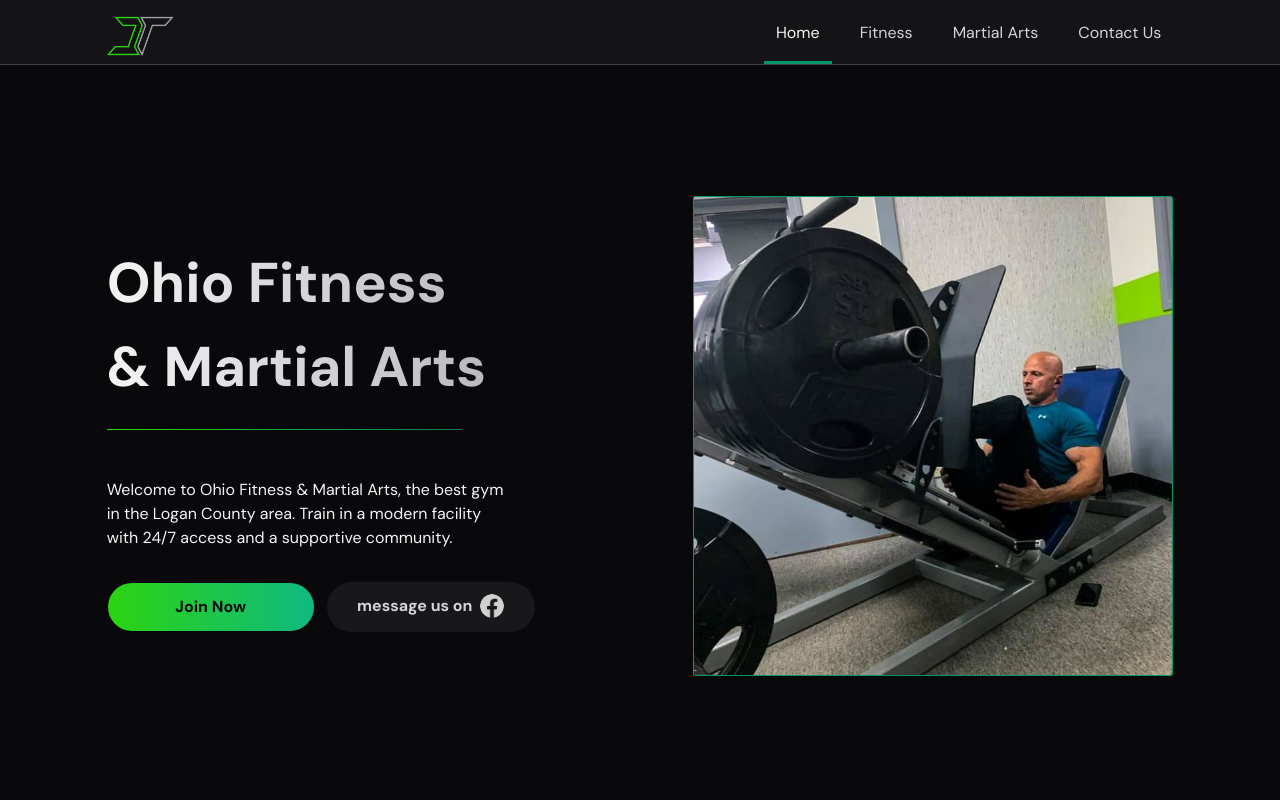
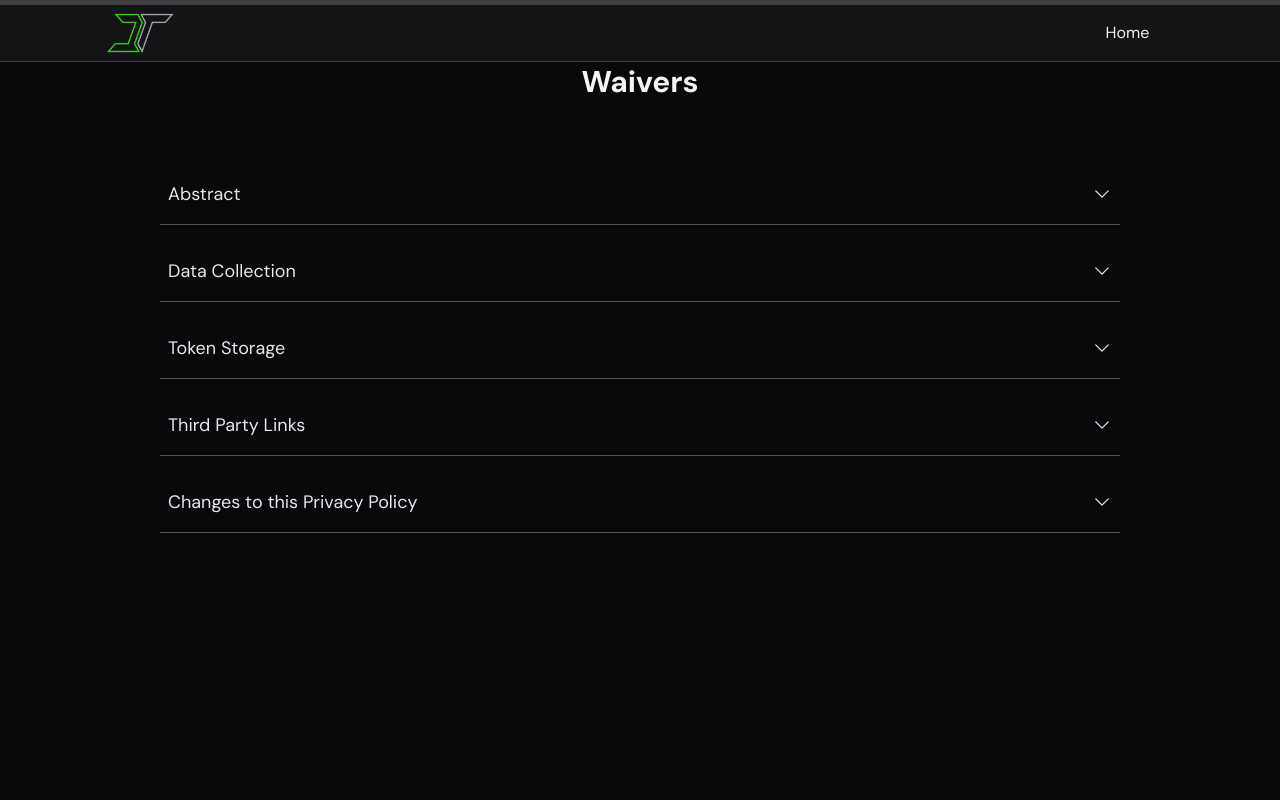
Before and after one commit to Anson-100/brand-ohio-fitness, a React (Vite) app: page /waivers in a window 1280 px wide. Shown: the top 800 px of the page. Built offline with nearby package versions, Linux system fonts and the light colour scheme.

Commit message:
add waivers page to navbar

```diff
--- a/src/App.tsx
+++ b/src/App.tsx
@@ -4,8 +4,11 @@
 import MartialArts from "@/scenes/martialArts"
 import Fitness from "@/scenes/fitness"
 import ContactUs from "@/scenes/contactUs"
+import Waivers from "@/scenes/waivers"
+
 import Footer from "@/scenes/footer"
 import { useEffect, useState } from "react"
+import { BrowserRouter as Router, Routes, Route } from "react-router-dom"
 import { SelectedPage } from "@/shared/types"
 
 function App() {
@@ -28,20 +31,35 @@
   }, [])
 
   return (
+    <Router>
       <div className="app bg-black dark:bg-grayish">
         <Navbar
           isTopOfPage={isTopOfPage}
           selectedPage={selectedPage}
           setSelectedPage={setSelectedPage}
         />
+
+        <Routes>
+          {/* Main Scrollable Page */}
+          <Route
+            path="/"
+            element={
+              <>
                 <Home setSelectedPage={setSelectedPage} />
                 <Fitness setSelectedPage={setSelectedPage} />
                 <MartialArts setSelectedPage={setSelectedPage} />
                 <ContactUs setSelectedPage={setSelectedPage} />
-
                 <div className="h-[5rem] bg-zinc-950 w-full"></div>
                 <Footer setSelectedPage={setSelectedPage} />
+              </>
+            }
+          />
+
+          {/* Standalone Route for Waivers */}
+          <Route path="/waivers" element={<Waivers />} />
+        </Routes>
       </div>
+    </Router>
   )
 }
 
--- a/src/components/LogoLink/index.tsx
+++ b/src/components/LogoLink/index.tsx
@@ -1,30 +1,18 @@
-import React from "react"
 import { Link } from "react-router-dom"
 import AnchorLink from "react-anchor-link-smooth-scroll"
 import ITLogo from "@/assets/it logo (nr).png"
 
-interface LogoLinkProps {
-  selectedPage: string
-  setSelectedPage: (page: string) => void
-}
-
-const LogoLink: React.FC<LogoLinkProps> = ({
-  selectedPage,
-  setSelectedPage,
-}) => {
+const LogoLink: React.FC = () => {
   const isHomePage = window.location.pathname === "/"
   const lowerCasePage = "home"
 
   const LogoImage: React.FC = () => (
-    <img src={ITLogo} alt="Cool English Logo" className="h-16 py-2" />
+    <img src={ITLogo} alt="IT Logo" className="h-14 py-2" />
   )
 
   return isHomePage ? (
     // Smooth scroll anchor link for home page
-    <AnchorLink
-      href={`#${lowerCasePage}`}
-      onClick={() => setSelectedPage(lowerCasePage)}
-    >
+    <AnchorLink href={`#${lowerCasePage}`}>
       <LogoImage />
     </AnchorLink>
   ) : (
@@ -32,8 +20,7 @@
     <Link
       to="/"
       onClick={() => {
-        setSelectedPage("home")
-        sessionStorage.setItem("selectedPage", "home")
+        sessionStorage.setItem("selectedPage", lowerCasePage)
       }}
     >
       <LogoImage />
--- a/src/scenes/navbar/Link.tsx
+++ b/src/scenes/navbar/LinkDesktop.tsx
@@ -7,14 +7,14 @@
   setSelectedPage: (value: SelectedPage) => void
 }
 
-const Link = ({ page, selectedPage, setSelectedPage }: Props) => {
+const LinkDesktop = ({ page, selectedPage, setSelectedPage }: Props) => {
   const lowerCasePage = page.toLowerCase().replace(/ /g, "") as SelectedPage
 
   return (
     <AnchorLink
-      className={`pb-4 pt-1 px-3 border-b-[3px] ${
+      className={`mt-1 pb-1 px-3 border-b-[1px] ${
         selectedPage === lowerCasePage
-          ? " border-b-[3px] border-emerald-theme"
+          ? " border-b-[1px] border-emerald-theme"
           : "text-zinc-300 border-transparent hover:border-zinc-700"
       }
 
@@ -27,4 +27,4 @@
   )
 }
 
-export default Link
+export default LinkDesktop
--- a/src/scenes/navbar/index.tsx
+++ b/src/scenes/navbar/index.tsx
@@ -1,7 +1,9 @@
 import { useState, useEffect, useRef } from "react"
-import Link from "./Link"
+import { Link, useLocation } from "react-router-dom"
+import LinkDesktop from "./LinkDesktop"
 import LinkMobile from "./LinkMobile"
-import ITLogo from "@/assets/it logo (nr).png"
+
+import LogoLink from "@/components/LogoLink"
 
 import {
   Bars3Icon,
@@ -14,7 +16,6 @@
 
 import { SelectedPage } from "@/shared/types"
 import useMediaQuery from "@/hooks/useMediaQuery"
-import LogoLink from "@/components/LogoLink"
 
 type Props = {
   isTopOfPage: boolean
@@ -30,6 +31,7 @@
   const navbarBackground = isTopOfPage ? "bg-zinc-900" : "bg-zinc-900"
 
   const menuRef = useRef<HTMLDivElement>(null)
+  const location = useLocation() // Get the current route
 
   useEffect(() => {
     const handleClickOutside = (event: MouseEvent) => {
@@ -42,52 +44,70 @@
     return () => document.removeEventListener("mousedown", handleClickOutside)
   }, [])
 
+  // Check if the current route is `/waivers`
+  const isWaiversPage = location.pathname === "/waivers"
+
   return (
     <nav>
       <div
-        className={`${navbarBackground} ${flexBetween} fixed top-0 z-30 w-full md:pt-4 py-2 md:pb-0 border-b-[1px] border-zinc-700 backdrop-blur-md bg-opacity-80`}
+        className={`${navbarBackground} ${flexBetween} fixed border-t-[5px] border-t-zinc-700 top-0 z-30 w-full  border-b-[1px] border-zinc-700 backdrop-blur-md bg-opacity-80`}
       >
         <div className={`${flexBetween} mx-auto w-5/6`}>
           <div className={`${flexBetween} w-full gap-16`}>
             {/* LEFT SIDE */}
-            {isAboveSmallMobileScreen ? (
-              // <p className=" font-bold text-md md:pb-3">
-              //   Ohio Fitness & Martial Arts
-              // </p>
-              <img src={ITLogo} alt="IT Logo" className="h-12 pb-2" />
-            ) : (
-              <div>
-                {/* <p className="text-gray-100 text-bold text-md">Ohio Fitness</p>
-                <p>& Martial Arts</p> */}
-                <img src={ITLogo} alt="" />
-              </div>
-            )}
+            <LogoLink />
 
             {/* RIGHT SIDE */}
-            {isAboveMediumScreens ? (
+            {isWaiversPage ? (
+              // Simplified Navbar for Waivers Page
+              <div>
+                <Link
+                  to="/"
+                  onClick={() => {
+                    setSelectedPage(SelectedPage.Home)
+                    sessionStorage.setItem("selectedPage", "home")
+                  }}
+                  className="font-quest text-text-supporting py-2 px-6 bg-bg-supporting hover:bg-bg-dark rounded-lg"
+                >
+                  Home
+                </Link>
+              </div>
+            ) : isAboveMediumScreens ? (
+              // Full Navbar for Main Pages
               <div className={`${flexBetween} gap-8`}>
-                <div className={`${flexBetween} gap-4 text-md`}>
-                  <Link
+                <div
+                  className={`${flexBetween} gap-4 text-md bg-zinc-900 my-1 px-4 rounded-md`}
+                >
+                  <LinkDesktop
                     page="Home"
                     selectedPage={selectedPage}
                     setSelectedPage={setSelectedPage}
                   />
-                  {/* <div className="h-6 w-[1px] bg-zinc-400"></div> */}
-                  <Link
+                  <LinkDesktop
                     page="Fitness"
                     selectedPage={selectedPage}
                     setSelectedPage={setSelectedPage}
                   />
-                  <Link
+                  <LinkDesktop
                     page="Martial Arts"
                     selectedPage={selectedPage}
                     setSelectedPage={setSelectedPage}
                   />
-                  <Link
+                  <LinkDesktop
                     page="Contact Us"
                     selectedPage={selectedPage}
                     setSelectedPage={setSelectedPage}
                   />
+                  <div className="h-6 w-[1px] mb-1 bg-zinc-600"></div>
+                  <Link
+                    to="/waivers"
+                    onClick={() => {
+                      sessionStorage.setItem("selectedPage", "waivers")
+                    }}
+                    className="py-2 px-3 m-2 bg-zinc-700 hover:bg-zinc-600 rounded-md"
+                  >
+                    Waivers
+                  </Link>
                 </div>
               </div>
             ) : (
@@ -105,6 +125,7 @@
           </div>
         </div>
       </div>
+
       {/* MOBILE MENU MODAL */}
       {!isAboveMediumScreens && isMenuToggled && (
         <div
@@ -122,8 +143,7 @@
               toggleMenu={() => setIsMenuToggled(false)}
               Icon={HomeIcon}
             />
-            <div className="w-full h-[1px] bg-gray-700 m-auto " />
-
+            <div className="w-full h-[1px] bg-gray-700 m-auto" />
             <LinkMobile
               page="Fitness"
               selectedPage={selectedPage}
@@ -131,8 +151,7 @@
               toggleMenu={() => setIsMenuToggled(false)}
               Icon={ArrowTrendingUpIcon}
             />
-            <div className="w-full h-[1px] bg-gray-700 m-auto " />
-
+            <div className="w-full h-[1px] bg-gray-700 m-auto" />
             <LinkMobile
               page="Martial Arts"
               selectedPage={selectedPage}
@@ -140,8 +159,7 @@
               toggleMenu={() => setIsMenuToggled(false)}
               Icon={FireIcon}
             />
-            <div className="w-full h-[1px] bg-gray-700 m-auto " />
-
+            <div className="w-full h-[1px] bg-gray-700 m-auto" />
             <LinkMobile
               page="Contact Us"
               selectedPage={selectedPage}
--- /dev/null
+++ b/src/scenes/waivers/index.tsx
@@ -0,0 +1,183 @@
+import React, { useState } from "react"
+import useMediaQuery from "@/hooks/useMediaQuery"
+import {
+  ChevronDownIcon,
+  ChevronDoubleDownIcon,
+} from "@heroicons/react/24/solid"
+import { motion, AnimatePresence } from "framer-motion"
+
+interface PolicyItem {
+  id: string
+  question: string
+  answer: string | (() => JSX.Element)
+}
+
+const Waivers: React.FC = () => {
+  const [isOpen, setIsOpen] = useState<Record<string, boolean>>({})
+  const isAboveMd = useMediaQuery("(min-width: 1060px)")
+
+  const toggleOpen = (id: string): void => {
+    setIsOpen(prevState => ({
+      ...prevState,
+      [id]: !prevState[id],
+    }))
+  }
+
+  const PolicyItems: PolicyItem[] = [
+    {
+      id: "policy1",
+      question: "Abstract",
+      answer:
+        "Welcome to Cool English! Your privacy matters to us. This Privacy Policy explains how we handle your data when you use our site. Please take a moment to review it to understand how we treat your information.",
+    },
+    {
+      id: "policy2",
+      question: "Data Collection",
+      answer: () => (
+        <span>
+          Enjoy an enhanced English teaching experience with our website! Your
+          browsing habits, preferences, and activities outside of our site
+          remain completely private and untouched.
+        </span>
+      ),
+    },
+    {
+      id: "policy3",
+      question: "Token Storage",
+      answer:
+        "Our site may save a single authentication token in your browser's local storage. This token ensures smooth access to specific features or services. It's securely stored on your device and isn't shared with any external servers or third parties.",
+    },
+    {
+      id: "policy4",
+      question: "Third Party Links",
+      answer: () => (
+        <span>
+          Cool English doesn't link to third-party websites. We're not
+          responsible for the content or practices of any third-party sites you
+          may visit through external links.
+        </span>
+      ),
+    },
+    {
+      id: "policy5",
+      question: "Changes to this Privacy Policy",
+      answer:
+        "We might make changes to this Privacy Policy occasionally. Don't worry, any updates will be posted here, with the effective date adjusted accordingly. Feel free to check back here every now and then for any changes.",
+    },
+  ]
+
+  return (
+    <section
+      id="waivers"
+      className="flex flex-col items-center min-h-[100svh] py-16 w-5/6 md:w-3/4 lg:w-2/3 mx-auto"
+    >
+      <motion.div
+        initial="hidden"
+        whileInView="visible"
+        viewport={{ once: true, amount: 0.5 }}
+        transition={{ delay: 0.4, duration: 0.6 }}
+        variants={{
+          hidden: { opacity: 0 },
+          visible: { opacity: 1 },
+        }}
+      >
+        <div className="mx-auto font-montserrat text-center p-4 pb-8 ss:pb-4 sm:pb-8 py-8 xs:pt-6 pt-12 md:pt-0 md:py-16 flex flex-col gap-4">
+          <h1 className="text-xl md:text-3xl text-text-primary font-semibold">
+            Waivers
+          </h1>
+        </div>
+      </motion.div>
+
+      {isAboveMd ? (
+        <div className="w-full flex flex-col gap-4 font-quest text-gray-200 text-base md:text-lg">
+          {PolicyItems.map(item => (
+            <div key={item.id} className="flex flex-col">
+              <button
+                onClick={() => toggleOpen(item.id)}
+                className="flex items-center justify-between w-full text-left px-2 py-4"
+              >
+                <span
+                  className={`${
+                    isOpen[item.id]
+                      ? "text-text-supporting"
+                      : "text-text-secondary"
+                  } transition-all duration-200`}
+                >
+                  {item.question}
+                </span>
+                {isOpen[item.id] ? (
+                  <ChevronDoubleDownIcon className="w-5 h-5" />
+                ) : (
+                  <ChevronDownIcon className="w-5 h-5" />
+                )}
+              </button>
+              <AnimatePresence>
+                {isOpen[item.id] && (
+                  <motion.div
+                    initial={{ opacity: 0, height: 0 }}
+                    animate={{ opacity: 1, height: "auto" }}
+                    exit={{ opacity: 0, height: 0 }}
+                    transition={{ duration: 0.2, ease: "easeOut" }}
+                  >
+                    <p className="pb-4 pl-4 px-2">
+                      {typeof item.answer === "function"
+                        ? item.answer()
+                        : item.answer}
+                    </p>
+                  </motion.div>
+                )}
+              </AnimatePresence>
+              <div className="w-full h-[1px] bg-neutral-600"></div>
+            </div>
+          ))}
+        </div>
+      ) : (
+        <div className="w-full flex flex-col gap-4 font-quest text-gray-200 text-base pt-4 landscape-mobile:text-sm">
+          {PolicyItems.map(item => (
+            <div key={item.id} className="flex flex-col">
+              <button
+                onClick={() => toggleOpen(item.id)}
+                className="flex items-center justify-between w-full text-left px-2 py-2 gap-8"
+              >
+                <span
+                  className={`${
+                    isOpen[item.id]
+                      ? "text-text-supporting"
+                      : "text-text-secondary"
+                  } transition-all duration-200`}
+                >
+                  {item.question}
+                </span>
+                {isOpen[item.id] ? (
+                  <ChevronDoubleDownIcon className="w-5 h-5 text-text-secondary" />
+                ) : (
+                  <ChevronDownIcon className="w-5 h-5 text-text-supporting" />
+                )}
+              </button>
+              <AnimatePresence>
+                {isOpen[item.id] && (
+                  <motion.div
+                    initial={{ opacity: 0, height: 0 }}
+                    animate={{ opacity: 1, height: "auto" }}
+                    exit={{ opacity: 0, height: 0 }}
+                    transition={{ duration: 0.2, ease: "easeOut" }}
+                    className="overflow-hidden"
+                  >
+                    <p className="pb-2 pt-2 px-2 text-text-secondary">
+                      {typeof item.answer === "function"
+                        ? item.answer()
+                        : item.answer}
+                    </p>
+                  </motion.div>
+                )}
+              </AnimatePresence>
+              <div className="w-full h-[1px] bg-neutral-600"></div>
+            </div>
+          ))}
+        </div>
+      )}
+    </section>
+  )
+}
+
+export default Waivers
--- a/src/shared/types.ts
+++ b/src/shared/types.ts
@@ -3,16 +3,17 @@
   Benefits = "benefits",
   OurClasses = "ourclasses",
   ContactUs = "contactus",
+  Waivers = "waivers",
 }
 
 export interface BenefitType {
-  icon: JSX.Element;
-  title: string;
-  description: string;
+  icon: JSX.Element
+  title: string
+  description: string
 }
 
 export interface ClassType {
-  name: string;
-  description?: string;
-  image: string;
+  name: string
+  description?: string
+  image: string
 }
```
Also changed, not shown: src/assets/gym1.jpg (added). Lines whose indentation alone changed are shown as unchanged.
